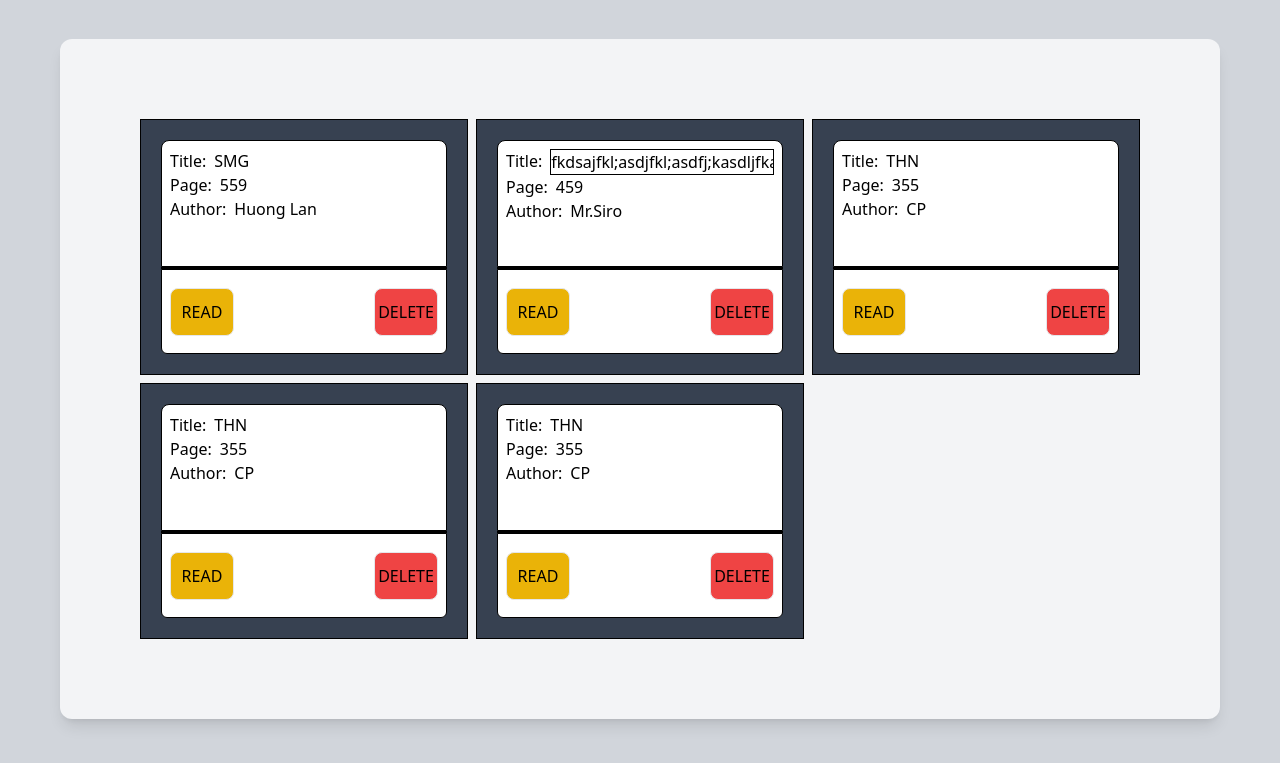
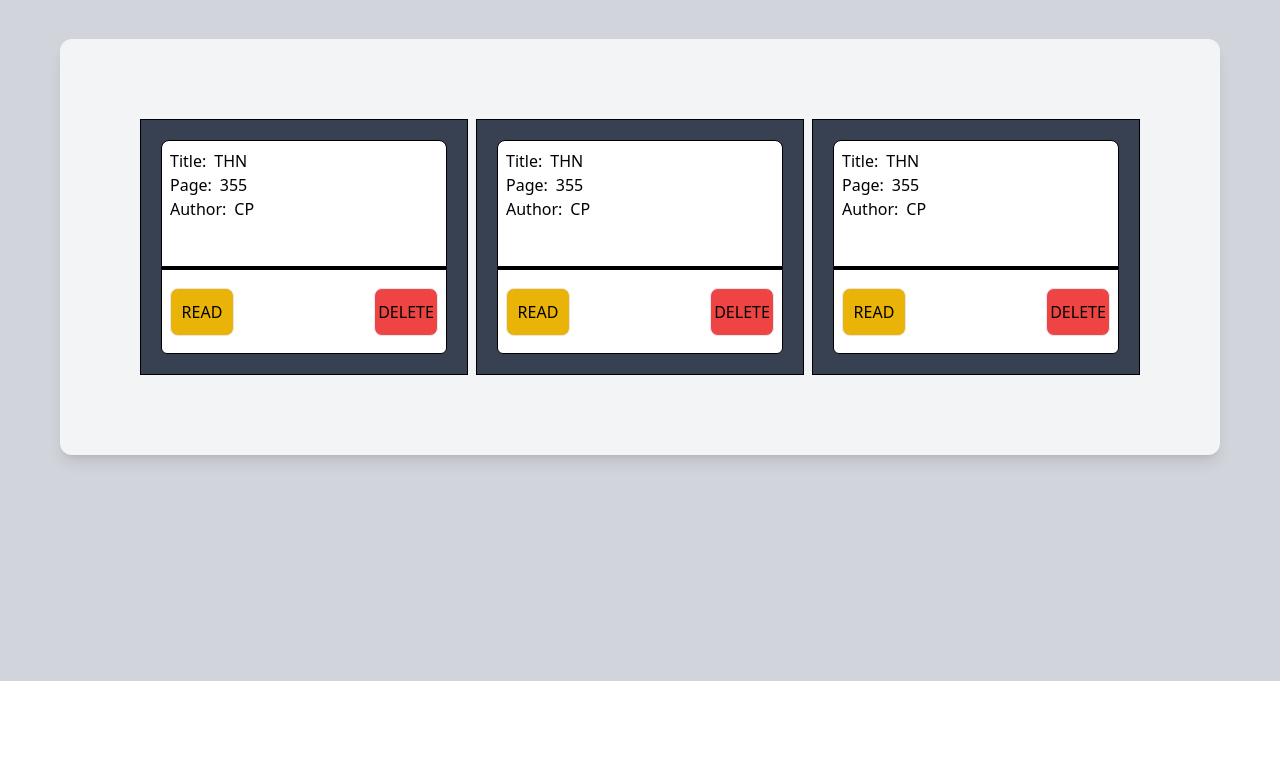
Before and after one commit to noname1112392/odin-library, a website: page src/index.html in a window 1280 px wide. Shown: the part 119-882 px from the top of the page. After the commit the page ends 800 px from the top, so only its background shows below. Drawn offline with Linux system fonts and the light colour scheme.

Commit message:
Remove the book example

```diff
--- a/src/index.html
+++ b/src/index.html
@@ -43,64 +43,7 @@
             </dialog>
             <!-- main content -->
             <div class="p-10 grid grid-cols-3 gap-2" id="main-content">
-                <!-- example book#1 -->
-                <div class="w-full h-64 border border-black bg-gray-700 p-5 flex flex-col justify-center">
-                    <!-- Top content -->
-                    <div class="border border-black rounded-t-lg p-2 flex flex-col h-[60%] bg-white">
-                        <div class="flex space-x-2">
-                            <p>Title:</p>
-                            <p>SMG</p>
-                        </div>
-                        <div class="flex space-x-2">
-                            <p>Page:</p>
-                            <p>559</p>
-                        </div>
-                        <div class="flex space-x-2">
-                            <p>Author:</p>
-                            <p>Huong Lan</p>
-                        </div>
-                    </div>
-                    <!-- BORDER -->
-                    <div class="border border-black"></div>
-                    <!-- Bottom content -->
-                    <div
-                        class="border border-black rounded-b-md p-2 flex justify-between h-[40%] items-center bg-white">
-                        <!-- READ button -->
-                        <button class="border border-gray-200 bg-yellow-500 w-16 h-12 rounded-lg">READ</button>
-                        <!-- DEL button -->
-                        <button class="border border-gray-200 bg-red-500 w-16 h-12 rounded-lg">DELETE</button>
-                    </div>
-                </div>
-                <!-- example book# 2-->
-                <div class="w-full h-64 border border-black bg-gray-700 p-5 flex flex-col justify-center">
-                    <!-- Top content -->
-                    <div class="border border-black rounded-t-lg p-2 flex flex-col h-[60%] bg-white">
-                        <div class="flex space-x-2">
-                            <p>Title:</p>
-                            <div class="w-full border border-black overflow-scroll">
-                                <p>fkdsajfkl;asdjfkl;asdfj;kasdljfkasdl;fjkl;asdfjakl;sdfjasdl;fjasdkl;fjasdkljf;asdlkfjasdkl;fjasdkl;fj;asdklfjsdkla;jf</p>
-                            </div>
-                        </div>
-                        <div class="flex space-x-2">
-                            <p>Page:</p>
-                            <p>459</p>
-                        </div>
-                        <div class="flex space-x-2">
-                            <p>Author:</p>
-                            <p>Mr.Siro</p>
-                        </div>
-                    </div>
-                    <!-- BORDER -->
-                    <div class="border border-black"></div>
-                    <!-- Bottom content -->
-                    <div
-                        class="border border-black rounded-b-md p-2 flex justify-between h-[40%] items-center bg-white">
-                        <!-- READ button -->
-                        <button class="border border-gray-200 bg-yellow-500 w-16 h-12 rounded-lg">READ</button>
-                        <!-- DEL button -->
-                        <button class="border border-gray-200 bg-red-500 w-16 h-12 rounded-lg">DELETE</button>
-                    </div>
-                </div>
+
             </div>
         </div>
     </div>
```
